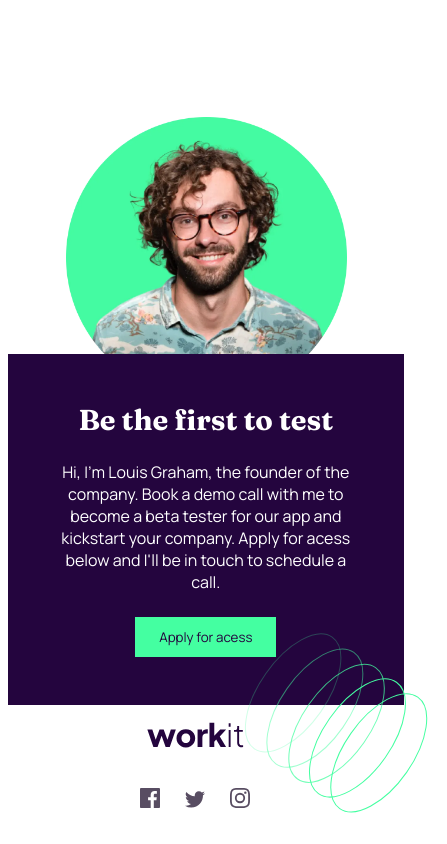
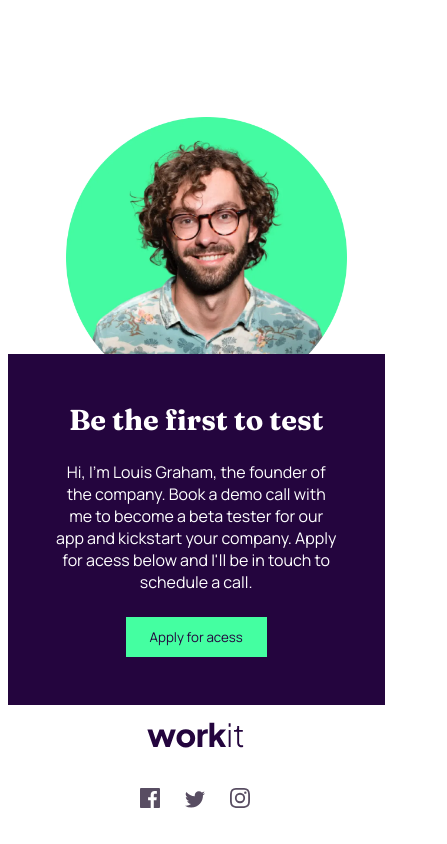
Before and after one commit to DanielDantas0921/landing-page-workit, a plain HTML site: page index.html in a window 390 px wide. Shown: the part 1770-2614 px from the top of the page, 447 px wide, since content can reach past the window. Drawn offline with Linux system fonts and the light colour scheme.

Commit message:
Alterações feita na parte mobile

```diff
--- a/index.html
+++ b/index.html
@@ -89,7 +89,7 @@
                 our app and kickstart your company. Apply for acess below and I'll be in touch to schedule a call.</p>
 
             <button class="btn-green">Apply for acess</button>
-            <img src="./src/img/bg-pattern-3.svg" alt="">
+            <img class="info-img1" src="./src/img/bg-pattern-3.svg" alt="">
         </div>
 
 
--- a/src/css/style.css
+++ b/src/css/style.css
@@ -374,10 +374,14 @@ footer .icons img:not(:last-child) {
         margin-left: 17%;
     }
 
+    .info-img1{
+        display: none;
+    }
+
     .info-description{
         top: 83%;
         left: 2%;
-        width: 300px;
+        width: 72%;
         padding: 3rem;
         text-align: center;
 
```
